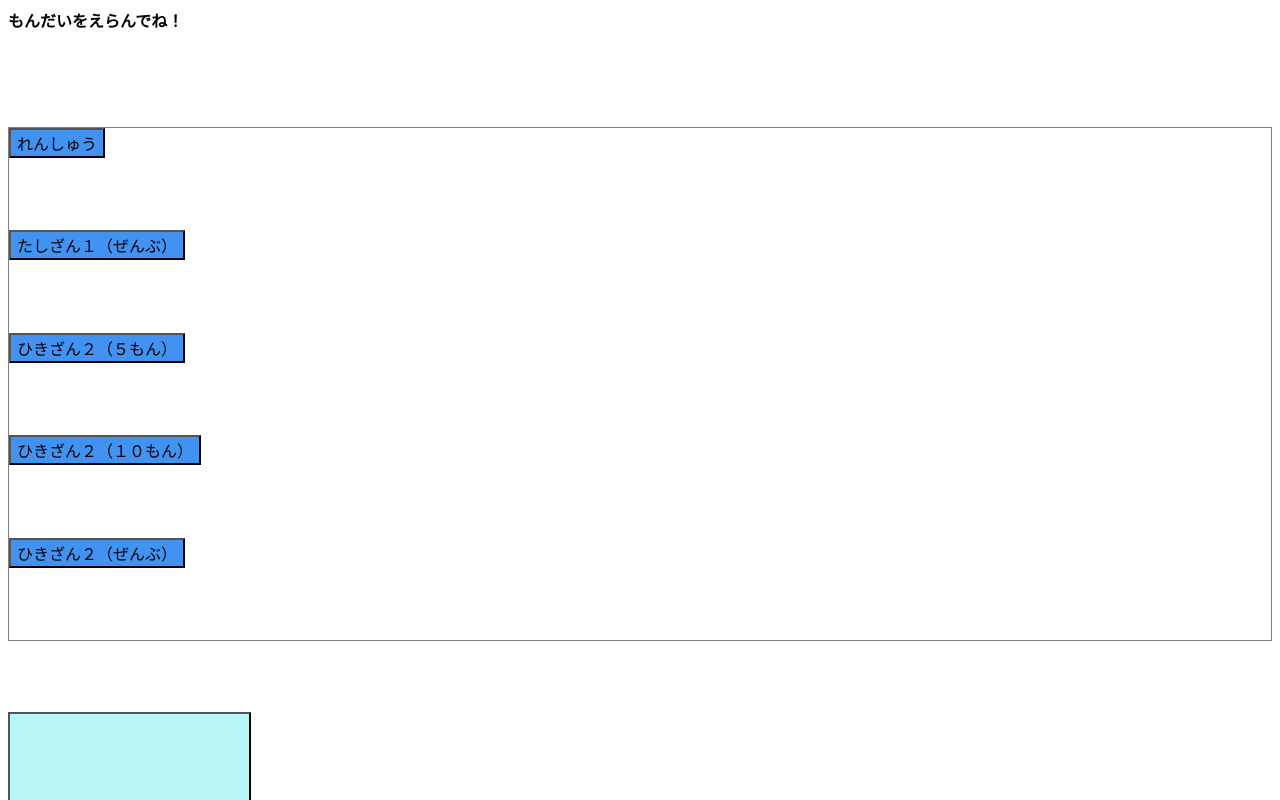
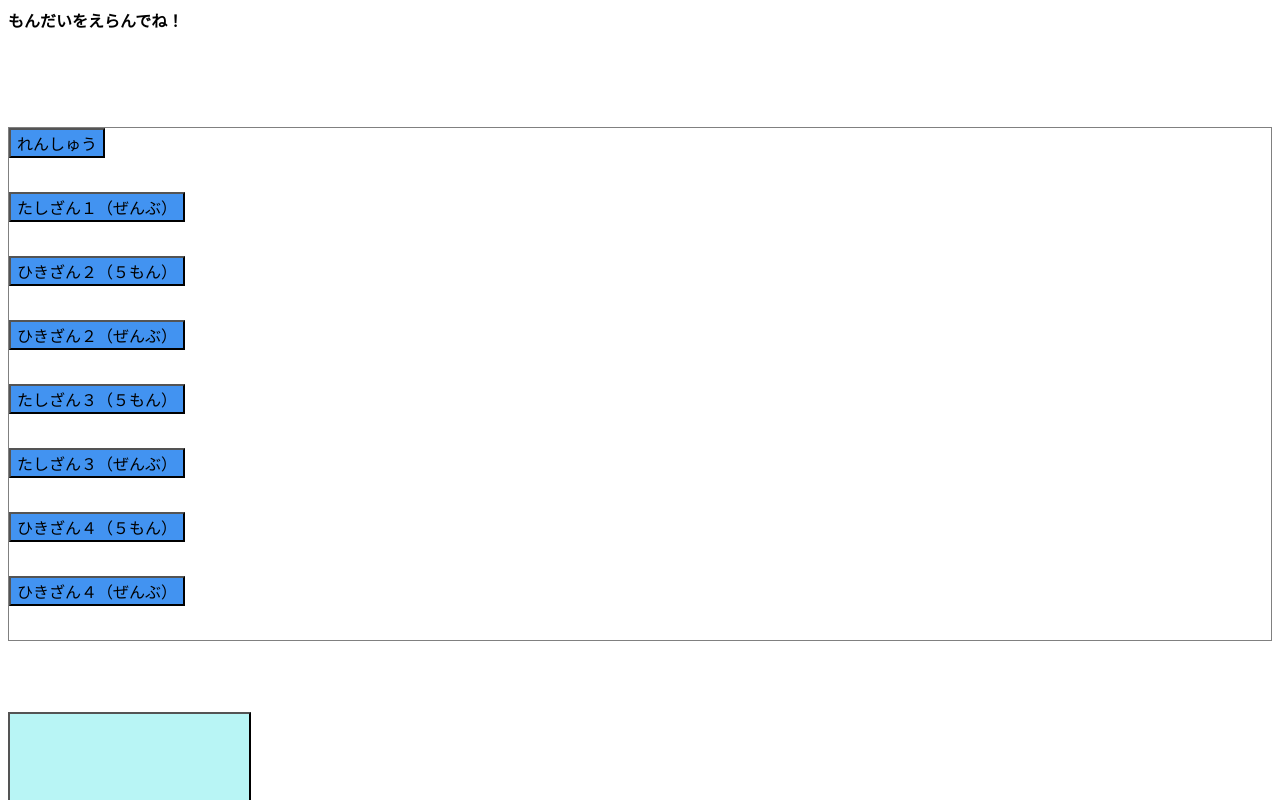
Before and after one commit to tomobou/react-calc-quiz, a React (Create React App) app: page / in a window 1280 px wide. Shown: the top 800 px of the page. Built offline with nearby package versions, Linux system fonts and the light colour scheme.

Commit message:
add tasizan3 hikizan4

```diff
--- a/src/components/QuizSelector.tsx
+++ b/src/components/QuizSelector.tsx
@@ -1,6 +1,6 @@
 import React from 'react';
 import Quiz from '../domain/Quiz';
-import { QuizBook, tasizan1, hikizan2 } from '../domain/QuizBook';
+import { QuizBook, tasizan1, hikizan2, tasizan3, hikizan4 } from '../domain/QuizBook';
 
 interface QuizButton {
     name: string,
@@ -19,8 +19,11 @@ export default class QuizSelector extends React.Component<QuizSelectorProps> {
         this.quizButtons.push({ name: "れんしゅう", quizBook: tasizan1, quizCount: 3 });
         this.quizButtons.push({ name: "たしざん１（ぜんぶ）", quizBook: tasizan1 });
         this.quizButtons.push({ name: "ひきざん２（５もん）", quizBook: hikizan2, quizCount: 5 });
-        this.quizButtons.push({ name: "ひきざん２（１０もん）", quizBook: hikizan2, quizCount: 10 });
         this.quizButtons.push({ name: "ひきざん２（ぜんぶ）", quizBook: hikizan2 });
+        this.quizButtons.push({ name: "たしざん３（５もん）", quizBook: tasizan3, quizCount: 5 });
+        this.quizButtons.push({ name: "たしざん３（ぜんぶ）", quizBook: tasizan3 });
+        this.quizButtons.push({ name: "ひきざん４（５もん）", quizBook: hikizan4, quizCount: 5 });
+        this.quizButtons.push({ name: "ひきざん４（ぜんぶ）", quizBook: hikizan4 });
     }
     render() {
         return (
--- a/src/domain/QuizBook.tsx
+++ b/src/domain/QuizBook.tsx
@@ -45,3 +45,33 @@ class Hikizan2 implements QuizBook {
     }
 }
 export const hikizan2 = new Hikizan2();
+
+class Tasizan3 implements QuizBook {
+    name = "くりあがりのあるたしざん"
+    quizs(quizCount?: number): Array<Quiz> {
+        let quizs = Array<Quiz>();
+        for (let x = 0; x < 10; x++) {
+            for (let y = 0; y < 10; y++) {
+                quizs.push({ q: `${x} + ${y} =`, a: (x + y) })
+            }
+        }
+        quizs = shuffle(quizs.filter(quiz => quiz.a > 10));
+        return (quizCount) ? quizs.slice(0, Math.min(quizCount, quizs.length)) : quizs;
+    }
+}
+export const tasizan3 = new Tasizan3();
+
+class Hikizan4 implements QuizBook {
+    name = "くりさがりのあるひきざん"
+    quizs(quizCount?: number): Array<Quiz> {
+        let quizs = Array<Quiz>();
+        for (let x = 0; x < 20; x++) {
+            for (let y = 0; y < 10; y++) {
+                quizs.push({ q: `${x} - ${y} =`, a: (x - y) })
+            }
+        }
+        quizs = shuffle(quizs.filter(quiz => quiz.a < 9));
+        return (quizCount) ? quizs.slice(0, Math.min(quizCount, quizs.length)) : quizs;
+    }
+}
+export const hikizan4 = new Hikizan4();
```
